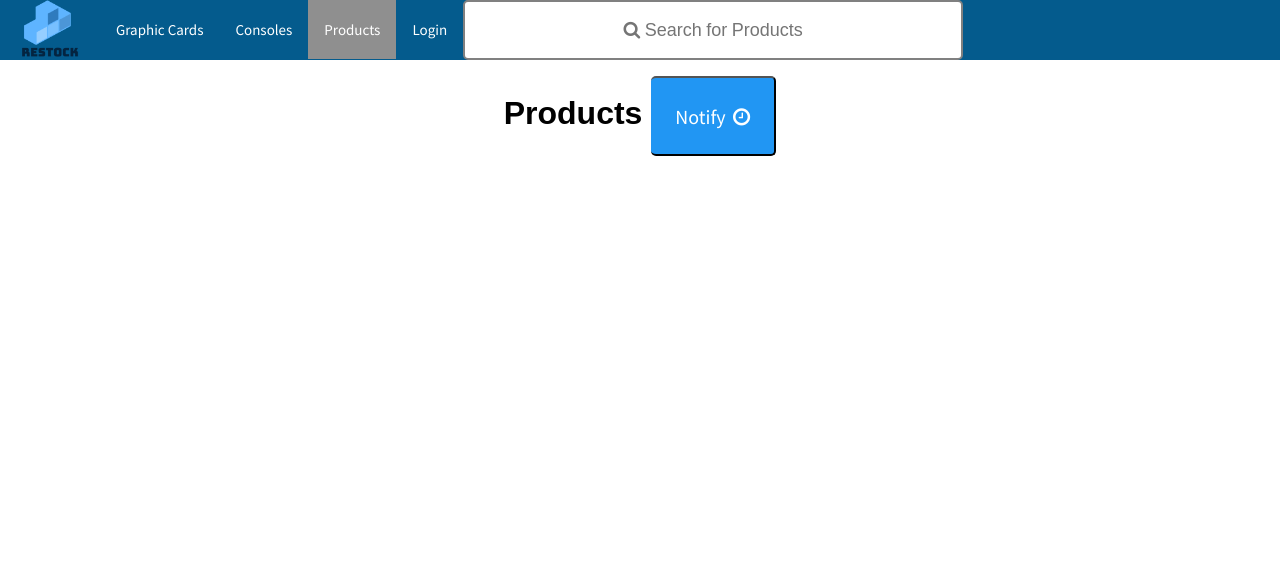
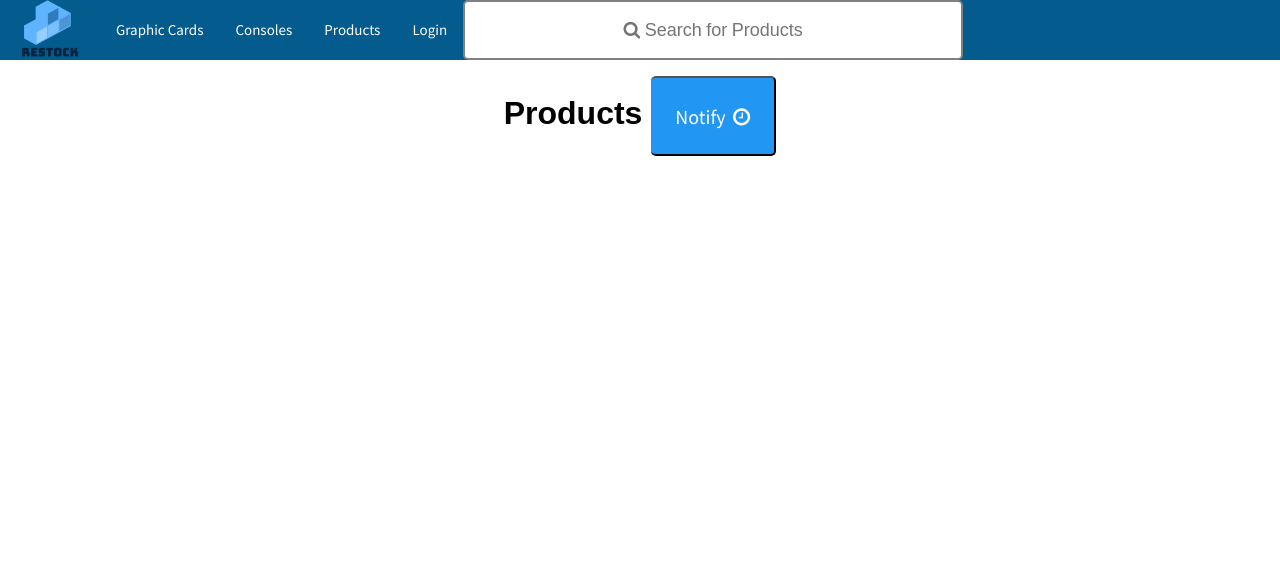
Before and after one commit to offetam/restock_checker, a Django app: page /home/ in a window 1280 px wide, with the pointer over the restyled element. Shown: the top 571 px of the page. Run offline with Django 3.2, Linux system fonts and the light colour scheme; data that the repository does not hold is empty.

Commit message:
Update mainpage.css

```diff
--- a/static/css/mainpage.css
+++ b/static/css/mainpage.css
@@ -137,10 +137,6 @@ nav ul li a {
   font-size: 15px;
   padding: 20px 16px;
   display: block;
-}
-
-.clickable:hover {
-  background-color: #8f8f8f;
 }
 
 nav ul li ul {
```
